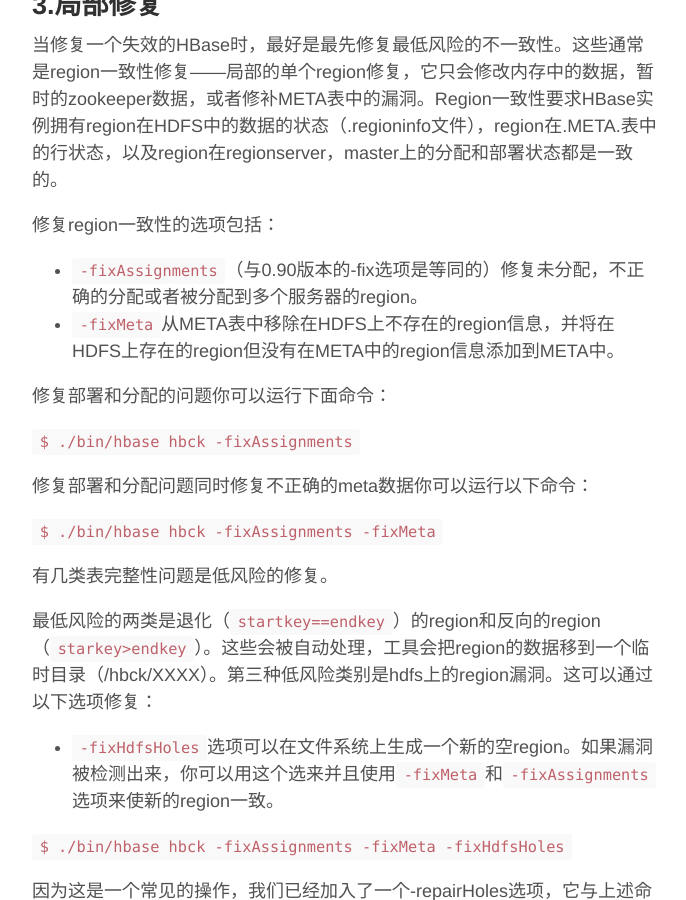
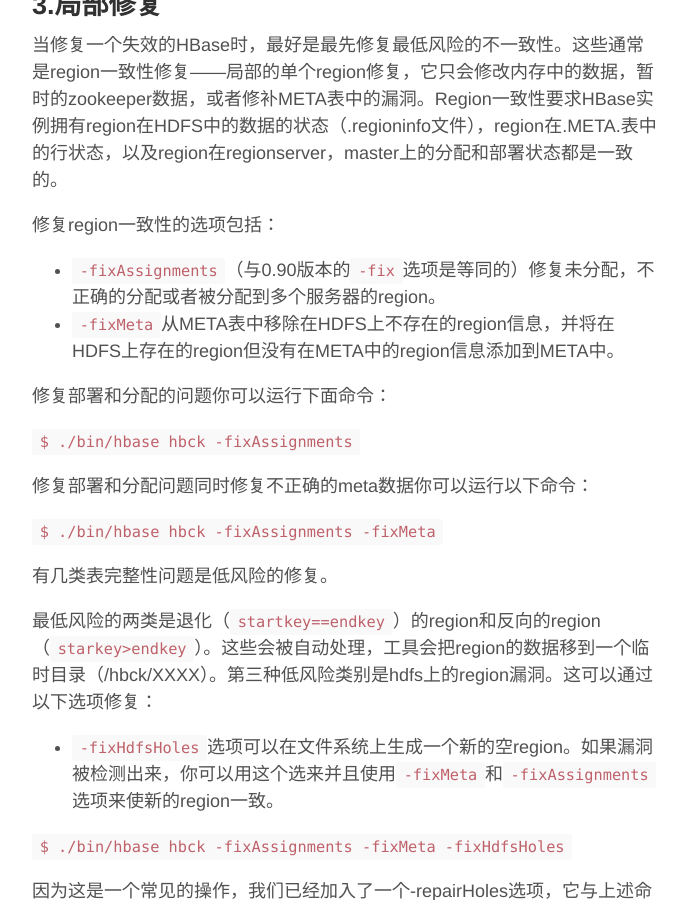
Before and after one commit to lsr1991/lsr1991.github.io, a Jekyll site: the page built from _posts/2015-05-10-hbck-document-translation.md, in a window 1280 px wide and 900 px high, scrolled down 2016 px. Shown: the whole window, without its empty margins (293-979 px from the left). Built offline with Jekyll 4.4.1, drawn with Linux system fonts in a browser that asks for light colours; Markdown is read by kramdown in place of the engine named in the settings; comment, search, counter and statistics services are not loaded.

```diff
--- a/_posts/2015-05-10-hbck-document-translation.md
+++ b/_posts/2015-05-10-hbck-document-translation.md
@@ -60,7 +60,7 @@ HBaseFsck（hbck）是用于检查region一致性和表完整性问题，修复
 
 修复region一致性的选项包括：
 
-- `-fixAssignments`（与0.90版本的-fix选项是等同的）修复未分配，不正确的分配或者被分配到多个服务器的region。
+- `-fixAssignments`（与0.90版本的`-fix`选项是等同的）修复未分配，不正确的分配或者被分配到多个服务器的region。
 - `-fixMeta`从META表中移除在HDFS上不存在的region信息，并将在HDFS上存在的region但没有在META中的region信息添加到META中。
 
 修复部署和分配的问题你可以运行下面命令：
```
